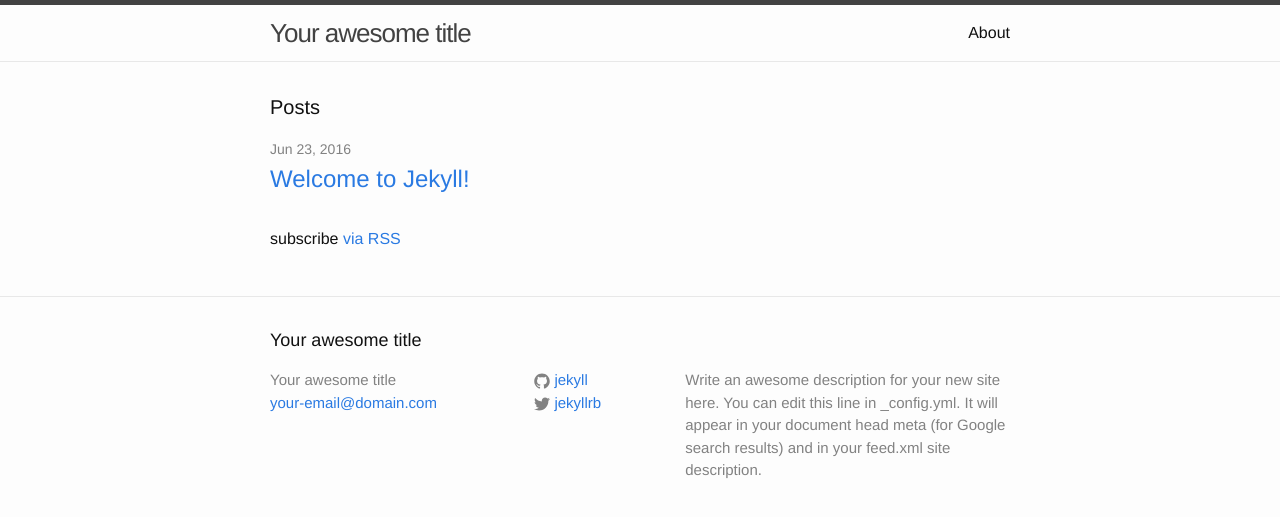
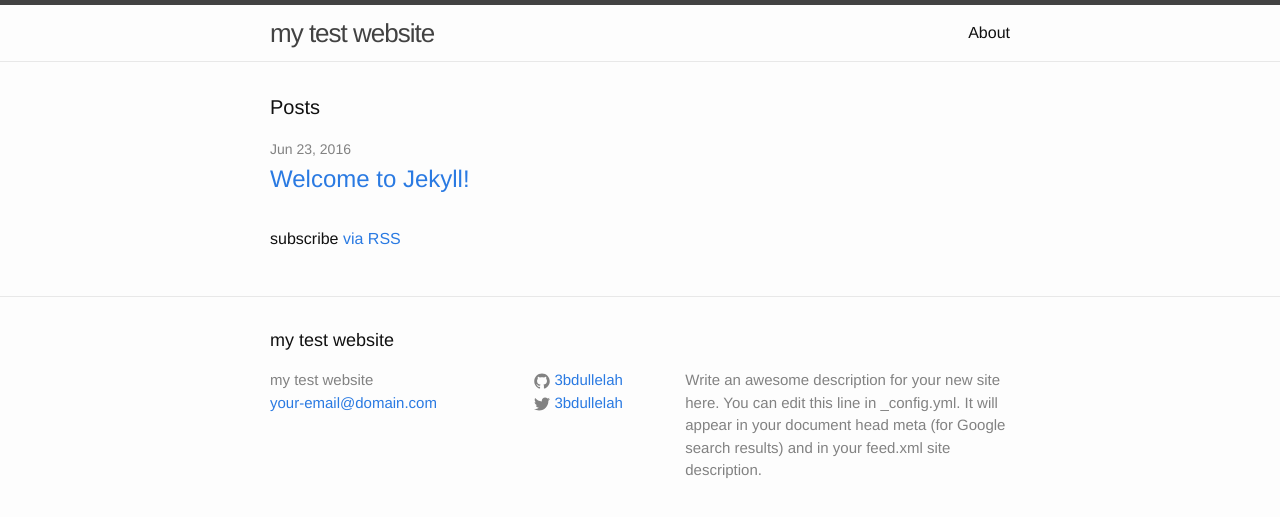
Before and after one commit to 3bdullelah/3bdullelah.github.io, a Jekyll site: the page built from index.html, in a window 1280 px wide. Shown: the top 517 px of the page. Built offline with Jekyll 4.4.1, drawn with Linux system fonts in a browser that asks for light colours.

Commit message:
Update _config.yml

```diff
--- a/_config.yml
+++ b/_config.yml
@@ -6,16 +6,16 @@
 # 'jekyll serve'. If you change this file, please restart the server process.
 
 # Site settings
-title: Your awesome title
+title: my test website
 email: your-email@domain.com
 description: > # this means to ignore newlines until "baseurl:"
   Write an awesome description for your new site here. You can edit this
   line in _config.yml. It will appear in your document head meta (for
   Google search results) and in your feed.xml site description.
 baseurl: "" # the subpath of your site, e.g. /blog
-url: "http://yourdomain.com" # the base hostname & protocol for your site
-twitter_username: jekyllrb
-github_username:  jekyll
+url: "http://3bdullelah.com" # the base hostname & protocol for your site
+twitter_username: 3bdullelah
+github_username:  3bdullelah
 
 # Build settings
 markdown: kramdown
```
